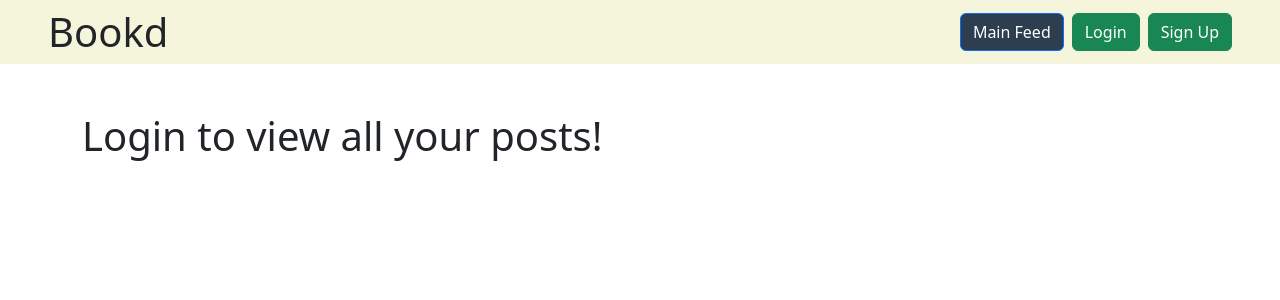
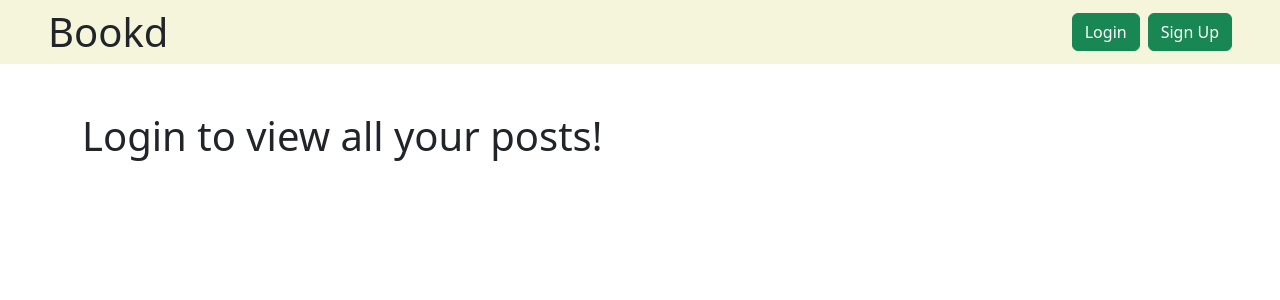
Before and after one commit to ryannarnoldd/Bookd, a React (Vite) app in the folder client/: page / in a window 1280 px wide. Shown: the top 300 px of the page. Built offline with nearby package versions, Linux system fonts and the light colour scheme.

Commit message:
Fixed Navbar, added Create to actual page

```diff
--- a/client/src/components/Navbar.tsx
+++ b/client/src/components/Navbar.tsx
@@ -21,9 +21,6 @@ const Navbar = () => {
     <div className="d-flex justify-content-between align-items-center py-2 px-5" style={{ backgroundColor: '#f5f5dc' }}>
       <h1 style={{ margin: 0 }}>Bookd</h1>
       <div className="d-flex gap-2">
-        <button className="btn btn-primary" type="button">
-          <Link to="/mainfeed" className="text-white text-decoration-none">Main Feed</Link>
-        </button>
         {!loginCheck ? (
           <div className="d-flex gap-2">
             <button className="btn btn-success" type="button">
@@ -37,7 +34,7 @@ const Navbar = () => {
 
           <>
             <button className="btn btn-primary" type="button">
-              <Link to="/create" className="text-white text-decoration-none">Create</Link>
+              <Link to="/mainfeed" className="text-white text-decoration-none">Main Feed</Link>
             </button>
             <button className="btn btn-primary" type="button">
               <Link to="/" className="text-white text-decoration-none">Home</Link>
--- a/client/src/pages/Home.tsx
+++ b/client/src/pages/Home.tsx
@@ -4,6 +4,7 @@ import type { PostData } from "../interfaces/PostData";
 import ErrorPage from "./ErrorPage";
 import auth from '../utils/auth';
 import Post from '../components/Post';
+import { Link } from "react-router-dom";
 
 const Home = () => {
     const [posts, setPosts] = useState<PostData[]>([]);
@@ -52,6 +53,9 @@ const Home = () => {
                 </div>
             ) : (
                 <div className="row">
+                    <button className="btn btn-primary" type="button">
+                        <Link to="/create" className="text-white text-decoration-none">Create</Link>
+                    </button>
                     {posts.length > 0 ? (
                         posts.map((post) => (
                             <Post
```
